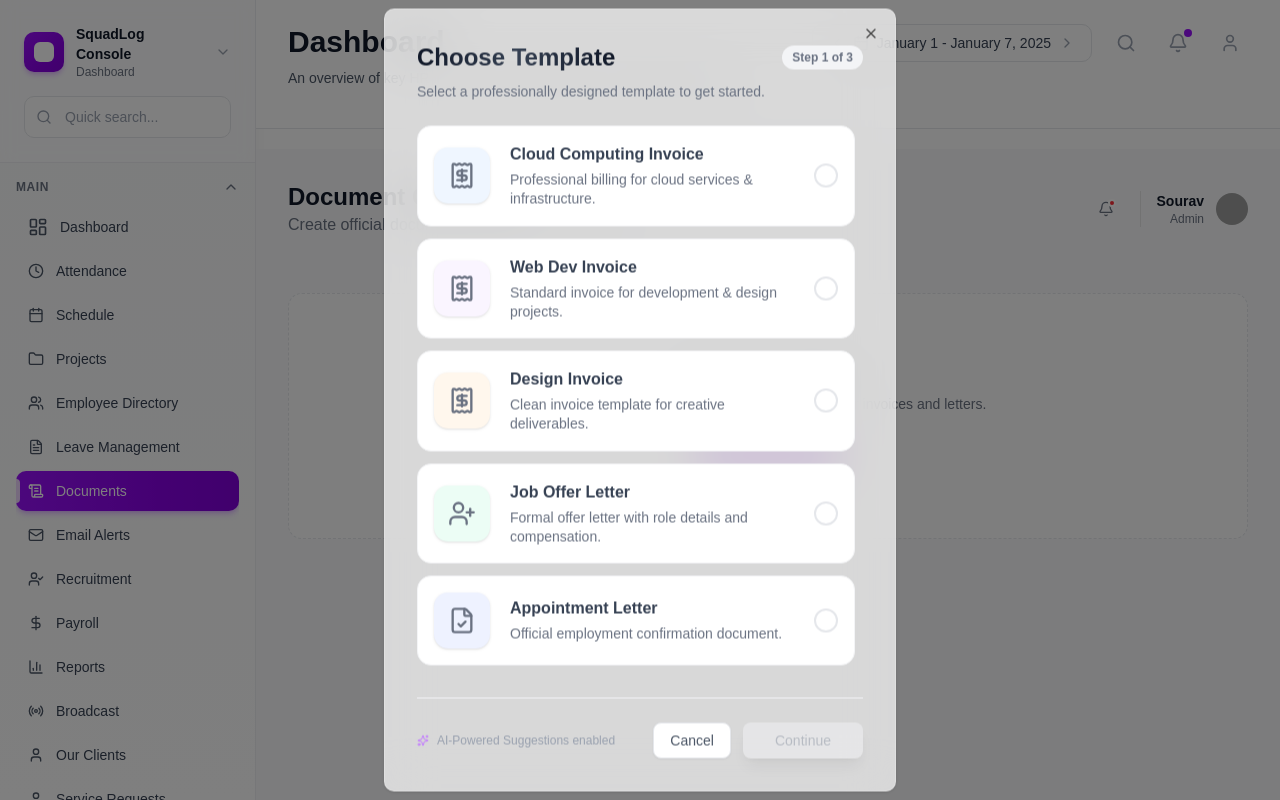
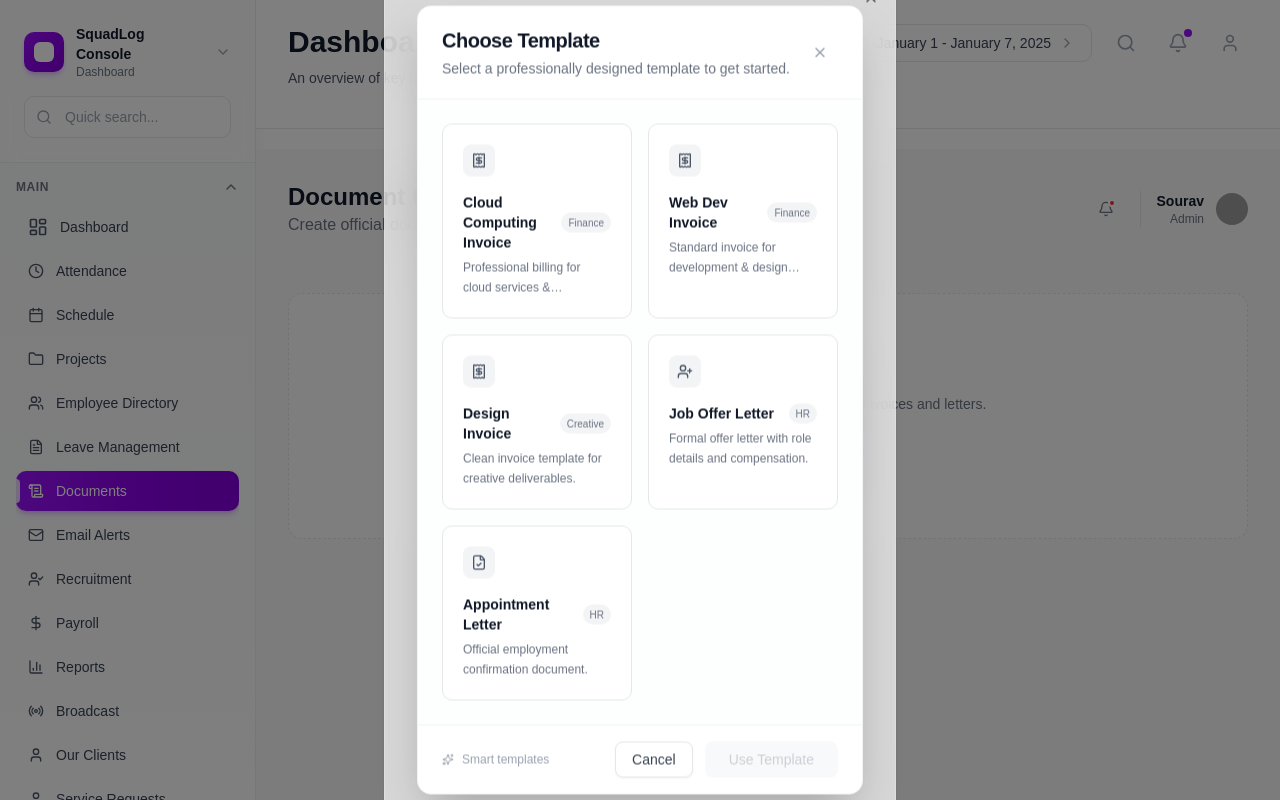
Before and after one commit to nexoviasoft/nexoviasoft-console, a Next.js app: page /admin/documents in a window 1280 px wide. Both pictures are taken after a click on the button "Select Template". Built offline with nearby package versions, Linux system fonts and the light colour scheme; no server answers; grey boxes are pictures that could not be loaded; a web font is replaced by a local one.

Commit message:
Style: Simplification of Documents Template Selector to minimalist design

```diff
--- a/src/components/admin/documents/TemplateSelector.js
+++ b/src/components/admin/documents/TemplateSelector.js
@@ -2,7 +2,7 @@
 
 import React, { useState } from "react";
 import { Badge } from "@/components/ui/badge";
-import { Receipt, UserPlus, FileCheck, Check, Sparkles } from "lucide-react";
+import { Receipt, UserPlus, FileCheck, CheckCircle2, Sparkles, X } from "lucide-react";
 import { Button } from "@/components/ui/button";
 import { cn } from "@/lib/utils";
 
@@ -14,8 +14,6 @@ const templates = [
       icon: Receipt,
       type: "invoice",
       category: "Finance",
-      gradient: "from-blue-500 to-cyan-500",
-      bg: "bg-blue-50"
   },
   {
       id: "invoice-web",
@@ -24,8 +22,6 @@ const templates = [
       icon: Receipt,
       type: "invoice",
       category: "Finance",
-      gradient: "from-purple-500 to-pink-500",
-      bg: "bg-purple-50"
   },
   {
       id: "invoice-design",
@@ -34,8 +30,6 @@ const templates = [
       icon: Receipt,
       type: "invoice",
       category: "Creative",
-      gradient: "from-orange-500 to-amber-500",
-      bg: "bg-orange-50"
   },
   {
       id: "offer-letter",
@@ -44,8 +38,6 @@ const templates = [
       icon: UserPlus,
       type: "letter",
       category: "HR",
-      gradient: "from-emerald-500 to-teal-500",
-      bg: "bg-emerald-50"
   },
   {
       id: "appointment-letter",
@@ -54,8 +46,6 @@ const templates = [
       icon: FileCheck,
       type: "letter",
       category: "HR",
-      gradient: "from-indigo-500 to-violet-500",
-      bg: "bg-indigo-50"
   }
 ];
 
@@ -70,89 +60,85 @@ export default function TemplateSelector({ onSelect, onCancel }) {
   };
 
   return (
-    <div className="flex flex-col h-full">
+    <div className="flex flex-col h-full bg-white rounded-xl overflow-hidden shadow-2xl border border-gray-100">
       {/* Header */}
-      <div className="mb-6">
-        <div className="flex items-center justify-between mb-2">
-            <h3 className="text-2xl font-bold bg-clip-text text-transparent bg-gradient-to-r from-gray-900 via-gray-700 to-gray-900">
+      <div className="px-6 py-5 border-b border-gray-100 flex items-center justify-between bg-white">
+         <div>
+            <h3 className="text-xl font-semibold text-gray-900 tracking-tight">
               Choose Template
             </h3>
-            <span className="text-xs bg-gray-100 text-gray-500 px-2.5 py-1 rounded-full font-semibold">Step 1 of 3</span>
-        </div>
-        <p className="text-gray-500 text-sm">Select a professionally designed template to get started.</p>
+            <p className="text-sm text-gray-500 mt-1">Select a professionally designed template to get started.</p>
+         </div>
+         <Button variant="ghost" size="icon" onClick={onCancel} className="rounded-full text-gray-400 hover:text-gray-900">
+            <X className="w-4 h-4" />
+         </Button>
       </div>
 
       {/* Templates List */}
-      <div className="space-y-3 flex-1 overflow-y-auto pr-2 scrollbar-thin scrollbar-thumb-gray-200 scrollbar-track-transparent">
+      <div className="flex-1 overflow-y-auto p-6 bg-gray-50/30">
+        <div className="grid grid-cols-1 md:grid-cols-2 gap-4">
         {templates.map((template) => {
           const isSelected = selectedId === template.id;
           return (
-            <div
+            <button
               key={template.id}
               onClick={() => setSelectedId(template.id)}
               className={cn(
-                "group relative cursor-pointer flex items-center gap-5 p-4 rounded-xl border transition-all duration-300",
+                "group relative flex flex-col items-start text-left p-5 rounded-lg border transition-all duration-200 outline-none focus:ring-2 focus:ring-offset-1 focus:ring-gray-900",
                 isSelected
-                  ? "border-purple-500 bg-purple-50/50 shadow-md shadow-purple-500/10 scale-[1.01]"
-                  : "border-gray-100 bg-white hover:border-purple-200 hover:shadow-lg hover:shadow-gray-200/50 hover:-translate-y-0.5"
+                  ? "bg-white border-gray-900 shadow-sm ring-1 ring-gray-900"
+                  : "bg-white border-gray-200 hover:border-gray-300 hover:shadow-sm"
               )}
             >
               {/* Icon Box */}
-              <div className={cn(
-                "w-14 h-14 rounded-xl flex items-center justify-center shrink-0 shadow-sm transition-all duration-500 group-hover:scale-110",
-                isSelected ? `bg-gradient-to-br ${template.gradient} text-white` : `${template.bg} text-gray-500 group-hover:text-gray-700`
-              )}>
-                {isSelected ? <template.icon className="w-7 h-7" /> : <template.icon className="w-7 h-7" />}
+              <div className="flex items-center justify-between w-full mb-4">
+                  <div className={cn(
+                    "w-8 h-8 rounded-md flex items-center justify-center transition-colors",
+                    isSelected ? 'bg-gray-900 text-white' : 'bg-gray-100 text-gray-600 group-hover:bg-gray-200'
+                  )}>
+                    <template.icon className="w-4 h-4" />
+                  </div>
+                  {isSelected && (
+                     <div className="text-gray-900">
+                       <CheckCircle2 className="w-5 h-5 fill-current text-white" />
+                     </div>
+                  )}
               </div>
 
               {/* Content */}
-              <div className="flex-1 min-w-0">
-                <div className="flex items-center gap-2 mb-1">
-                  <h4 className={cn("text-base font-bold transition-colors", isSelected ? "text-gray-900" : "text-gray-700 group-hover:text-gray-900")}>
+              <div className="flex-1 min-w-0 w-full">
+                <div className="flex items-center justify-between gap-2 mb-1.5">
+                  <h4 className={cn("text-sm font-semibold transition-colors", isSelected ? "text-gray-900" : "text-gray-900")}>
                     {template.title}
                   </h4>
                   {template.category && (
-                    <Badge variant="secondary" className="text-[10px] h-5 px-1.5 font-normal opacity-0 group-hover:opacity-100 transition-opacity">
+                    <Badge variant="secondary" className="text-[10px] h-5 px-1.5 font-normal bg-gray-100 text-gray-500">
                       {template.category}
                     </Badge>
                   )}
                 </div>
-                <p className="text-sm text-gray-500 leading-snug group-hover:text-gray-600 transition-colors">
+                <p className="text-xs text-gray-500 leading-relaxed line-clamp-2 text-left">
                   {template.description}
                 </p>
               </div>
-
-              {/* Selection Checkbox */}
-              <div className={cn(
-                "w-6 h-6 rounded-full border-2 flex items-center justify-center transition-all duration-300",
-                isSelected
-                  ? "border-purple-600 bg-purple-600 shadow-sm scale-110"
-                  : "border-gray-200 group-hover:border-purple-300"
-              )}>
-                  {isSelected && <Check className="w-3.5 h-3.5 text-white stroke-[3]" />}
-              </div>
-
-              {/* Subtle Highlight Glow */}
-              {isSelected && (
-                <div className="absolute inset-0 rounded-xl bg-purple-500/5 pointer-events-none animate-pulse" />
-              )}
-            </div>
+            </button>
           );
         })}
+        </div>
       </div>
 
       {/* Footer Actions */}
-      <div className="mt-8 flex items-center justify-between pt-6 border-t border-gray-100">
+      <div className="px-6 py-4 bg-white border-t border-gray-100 flex justify-between items-center">
         <div className="flex items-center gap-2 text-xs text-gray-400">
-          <Sparkles className="w-3 h-3 text-purple-400" />
-          <span>AI-Powered Suggestions enabled</span>
+          <Sparkles className="w-3 h-3 text-gray-400" />
+          <span>Smart templates</span>
         </div>
 
         <div className="flex items-center gap-3">
           <Button
               variant="outline"
               onClick={onCancel}
-              className="hover:bg-gray-50 text-gray-600 border-gray-200"
+              className="border-gray-200 text-gray-700 hover:bg-gray-50 hover:text-gray-900"
           >
               Cancel
           </Button>
@@ -160,13 +146,13 @@ export default function TemplateSelector({ onSelect, onCancel }) {
               onClick={handleNext}
               disabled={!selectedId}
               className={cn(
-                "px-8 transition-all duration-300 shadow-lg",
+                "px-6 transition-all duration-200",
                 selectedId
-                  ? "bg-gradient-to-r from-purple-600 to-indigo-600 hover:from-purple-700 hover:to-indigo-700 text-white shadow-purple-500/25 hover:shadow-purple-500/40 transform hover:-translate-y-0.5"
+                  ? "bg-gray-900 hover:bg-black text-white shadow-sm"
                   : "bg-gray-100 text-gray-400 cursor-not-allowed"
               )}
           >
-              Continue
+              Use Template
           </Button>
         </div>
       </div>
```
